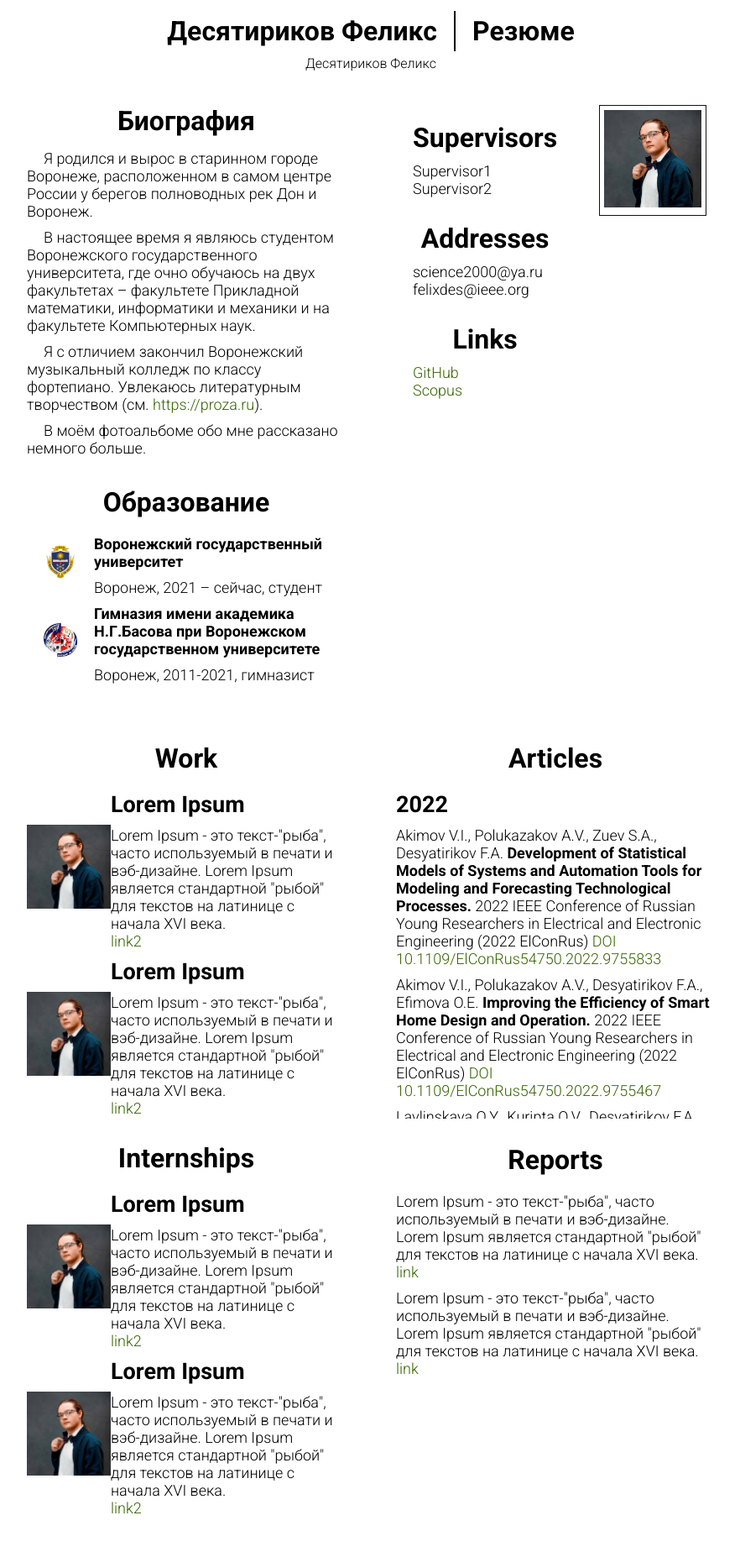
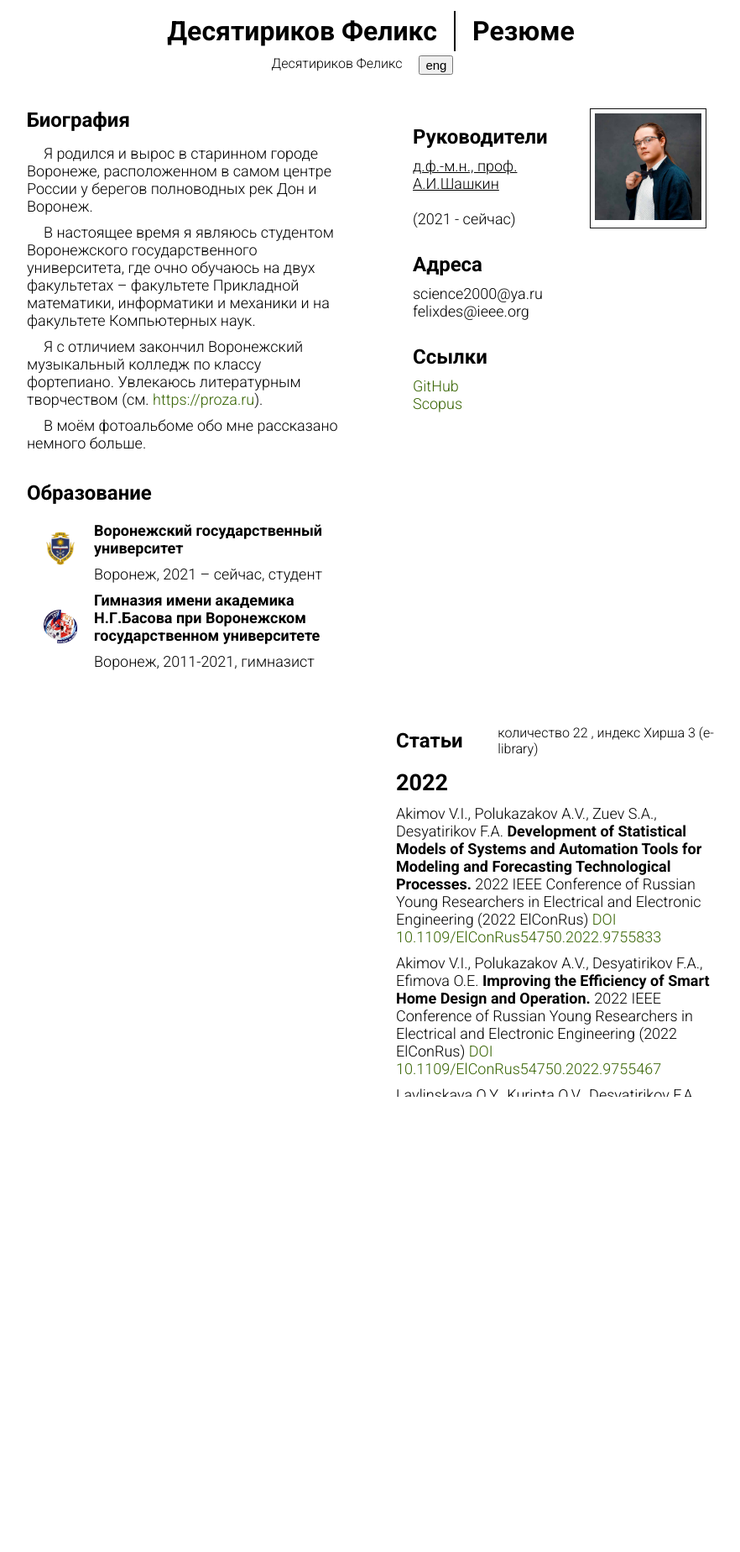
Before and after one commit to FelixDes/PersonalSite, a Flask app: page / in a window 1280 px wide. Shown: the whole page at 84% size, without its empty margins (198-1080 px from the left). After the commit the page ends 1306 px from the top, so only its background shows below. Run offline with Flask 2, Linux system fonts and the light colour scheme.

Commit message:
First release

```diff
--- a/main.py
+++ b/main.py
@@ -9,16 +9,15 @@ app.config['SECRET_KEY'] = \
     "_th{zi{qxXpNwPPWBkmdRtw}akIfadgOjtrdygLmGhb{OBawz^GIU|qpFYiZcBAhb{r]ZNr]ZzgRzqhqeZBBpo;hv_oeBnXZz{'"
 
 
-@app.route("/")
+@app.route("/", methods=['GET', 'POST'])
 def index():
-    # , methods=['GET', 'POST']
-    # if request.method == 'POST':
-    #     if request.form.get('change') == 'eng':
-    #         return render_template(
-    #             "index.html", dct=get_dict_for_from_json(get_string_from_path("static/text/text.json"), "eng"))
-    #     elif request.form.get('change') == 'rus':
-    #         return render_template(
-    #             "index.html", dct=get_dict_for_from_json(get_string_from_path("static/text/text.json"), "rus"))
+    if request.method == 'POST':
+        if request.form.get('change') == 'eng':
+            return render_template(
+                "index.html", dct=get_dict_for_from_json(get_string_from_path("static/text/text.json"), "eng"))
+        elif request.form.get('change') == 'rus':
+            return render_template(
+                "index.html", dct=get_dict_for_from_json(get_string_from_path("static/text/text.json"), "rus"))
 
     return render_template(
         "index.html", dct=get_dict_for_from_json(get_string_from_path("static/text/text.json"), "rus"))
@@ -33,6 +32,7 @@ def get_dict_for_from_json(json_string, lang):
     jsn = dict(json.loads(json_string))
     return {key: jsn[key][lang] for key in jsn.keys()}
 
+
 # def link_preprocessor(dct):
 #     for node in dct:
 #         if node["link_preprocessor"] is not None:
--- a/static/text/text.json
+++ b/static/text/text.json
@@ -87,7 +87,7 @@
   },
   "address": {
     "rus": {
-      "title": "Addresses",
+      "title": "Адреса",
       "text": [
         "science2000@ya.ru",
         "felixdes@ieee.org"
@@ -103,7 +103,7 @@
   },
   "links": {
     "rus": {
-      "title": "Links",
+      "title": "Ссылки",
       "links": [
         [
           "GitHub",
@@ -131,17 +131,15 @@
   },
   "supervisors": {
     "rus": {
-      "title": "Supervisors",
+      "title": "Руководители",
       "text": [
-        "Supervisor1",
-        "Supervisor2"
+        "<u>д.ф.-м.н., проф. А.И.Шашкин</u><br>(2021 - сейчас)"
       ]
     },
     "eng": {
       "title": "Supervisors",
       "text": [
-        "Supervisor1",
-        "Supervisor2"
+        "<u>Professor A.I.Shashkin</u><br>(2021 - now)"
       ]
     }
   },
@@ -243,7 +241,8 @@
   },
   "articles": {
     "rus": {
-      "title": "Articles",
+      "title": "Статьи",
+      "sub_title": "количество 22 , индекс Хирша 3 (e-library)",
       "articles_for_years": [
         {
           "year": 2022,
@@ -430,7 +429,8 @@
       ]
     },
     "eng": {
-      "title": "Articles",
+      "title": "Papers",
+      "sub_title": "count 13 , h-index 2 (Scopus)",
       "articles_for_years": [
         {
           "year": 2022,
--- a/templates/index.html
+++ b/templates/index.html
@@ -10,13 +10,16 @@
         </div>
         <div class="header_inner">
             {{dct["header_inner"]["text"]}}
-
+            <form method="post" action="/">
+                <input id="lang_change" type="submit" value={{dct["lang_changer"]["text"]}} name="change"
+                       placeholder="rus">
+            </form>
         </div>
     </header>
     <div class="main_content">
         <div class="content_panel">
             <div class="content_block">
-                <h3>{{dct["biography"]["title"]}}</h3>
+                <h2>{{dct["biography"]["title"]}}</h2>
                 <div class="inner_content_block">
                     {%for art in dct["biography"]["text"]%}
                     <div class="text_block">{{art|safe}}</div>
@@ -24,14 +27,14 @@
                 </div>
             </div>
             <div class="content_block">
-                <h3>{{dct["education"]["title"]}}</h3>
+                <h2>{{dct["education"]["title"]}}</h2>
                 <div class="inner_content_block">
                     {% for row in dct["education"]["text"] %}
                     <div class="content_table_row">
                         <img class="img_block" src={{row["src"]}} width="80px" alt="photo">
                         <div class="content_table_column">
                             <h4>{{row["header"]}}</h4>
-                            {{row["text"]}}
+                            {{row["text"]|safe}}
                         </div>
                     </div>
                     {%endfor%}
@@ -42,28 +45,28 @@
             <div class="main_content">
                 <div class="content_panel">
                     <div class="content_block">
-                        <h3>{{dct["supervisors"]["title"]}}</h3>
+                        <h2>{{dct["supervisors"]["title"]}}</h2>
                         <div class="inner_content_block">
                             {% for elem in dct["supervisors"]["text"] %}
-                            {{elem}}
+                            {{elem|safe}}
                             <br>
                             {%endfor%}
                         </div>
                     </div>
                     <div class="content_block">
-                        <h3>{{dct["address"]["title"]}}</h3>
+                        <h2>{{dct["address"]["title"]}}</h2>
                         <div class="inner_content_block">
                             {% for elem in dct["address"]["text"] %}
-                            {{elem}}
+                            {{elem|safe}}
                             <br>
                             {%endfor%}
                         </div>
                     </div>
                     <div class="content_block">
-                        <h3>{{dct["links"]["title"]}}</h3>
+                        <h2>{{dct["links"]["title"]}}</h2>
                         <div class="inner_content_block">
                             {% for elem in dct["links"]["links"] %}
-                            <a href="{{elem[1]}}">{{elem[0]}}</a>
+                            <a href="{{elem[1]}}">{{elem[0]|safe}}</a>
                             {%endfor%}
                         </div>
                     </div>
@@ -78,38 +81,42 @@
     </div>
     <div class="main_content">
         <div class="content_panel">
-            <div class="content_block">
-                <h3>{{dct["work"]["title"]}}</h3>
-                <div class="inner_content_block">
-                    {% for row in dct["work"]["text"] %}
-                    <div class="content_table_row">
-                        <img class="img_block" src={{row["src"]}} width="100px" height="100px" alt="photo">
-                        <div class="content_table_column">
-                            <h2>{{row["header"]}}</h2>
-                            {{row["text"]}}
-                            <a href={{row["link"][1]}}>{{row["link"][0]}}</a></div>
-                    </div>
-                    {%endfor%}
-                </div>
-            </div>
-            <div class="content_block">
-                <h3>{{dct["internships"]["title"]}}</h3>
-                <div class="inner_content_block">
-                    {% for row in dct["internships"]["text"] %}
-                    <div class="content_table_row">
-                        <img class="img_block" src={{row["src"]}} width="100px" height="100px" alt="photo">
-                        <div class="content_table_column">
-                            <h2>{{row["header"]}}</h2>
-                            {{row["text"]}}
-                            <a href={{row["link"][1]}}>{{row["link"][0]}}</a></div>
-                    </div>
-                    {%endfor%}
-                </div>
-            </div>
+<!--            <div class="content_block">-->
+<!--                <h2>{{dct["work"]["title"]}}</h2>-->
+<!--                <div class="inner_content_block">-->
+<!--                    {% for row in dct["work"]["text"] %}-->
+<!--                    <div class="content_table_row">-->
+<!--                        <img class="img_block" src={{row["src"]}} width="100px" height="100px" alt="photo">-->
+<!--                        <div class="content_table_column">-->
+<!--                            <h2>{{row["header"]}}</h2>-->
+<!--                            {{row["text"]}}-->
+<!--                            <a href={{row["link"][1]}}>{{row["link"][0]}}</a></div>-->
+<!--                    </div>-->
+<!--                    {%endfor%}-->
+<!--                </div>-->
+<!--            </div>-->
+<!--            <div class="content_block">-->
+<!--                <h2>{{dct["internships"]["title"]}}</h2>-->
+<!--                <div class="inner_content_block">-->
+<!--                    {% for row in dct["internships"]["text"] %}-->
+<!--                    <div class="content_table_row">-->
+<!--                        <img class="img_block" src={{row["src"]}} width="100px" height="100px" alt="photo">-->
+<!--                        <div class="content_table_column">-->
+<!--                            <h2>{{row["header"]}}</h2>-->
+<!--                            {{row["text"]}}-->
+<!--                            <a href={{row["link"][1]}}>{{row["link"][0]}}</a></div>-->
+<!--                    </div>-->
+<!--                    {%endfor%}-->
+<!--                </div>-->
+<!--            </div>-->
         </div>
         <div class="content_panel">
             <div class="content_block">
-                <h3>{{dct["articles"]["title"]}}</h3>
+                <div class="content_table_row">
+                    <h2>{{dct["articles"]["title"]}}</h2>
+                    <div class="splitter"></div>
+                    {{dct["articles"]["sub_title"]}}
+                </div>
                 <div class="inner_content_block">
                     <div class="scroll_area">
                         {% for year in dct["articles"]["articles_for_years"] %}
@@ -125,20 +132,20 @@
                     </div>
                 </div>
             </div>
-            <div class="content_block">
-                <h3>{{dct["reports"]["title"]}}</h3>
-                <div class="inner_content_block">
-                    <div class="scroll_area">
-                        {% for report in dct["reports"]["reports"] %}
-                        <div class="text_block">
-                            <h2>{{report["header"]}}</h2>
-                            {{report["text"]}}
-                            <a href={{report["link"][1]}}>{{report["link"][0]}}</a>
-                        </div>
-                        {%endfor%}
-                    </div>
-                </div>
-            </div>
+<!--            <div class="content_block">-->
+<!--                <h2>{{dct["reports"]["title"]}}</h2>-->
+<!--                <div class="inner_content_block">-->
+<!--                    <div class="scroll_area">-->
+<!--                        {% for report in dct["reports"]["reports"] %}-->
+<!--                        <div class="text_block">-->
+<!--                            <h2>{{report["header"]}}</h2>-->
+<!--                            {{report["text"]}}-->
+<!--                            <a href={{report["link"][1]}}>{{report["link"][0]}}</a>-->
+<!--                        </div>-->
+<!--                        {%endfor%}-->
+<!--                    </div>-->
+<!--                </div>-->
+<!--            </div>-->
         </div>
     </div>
 </div>
```
